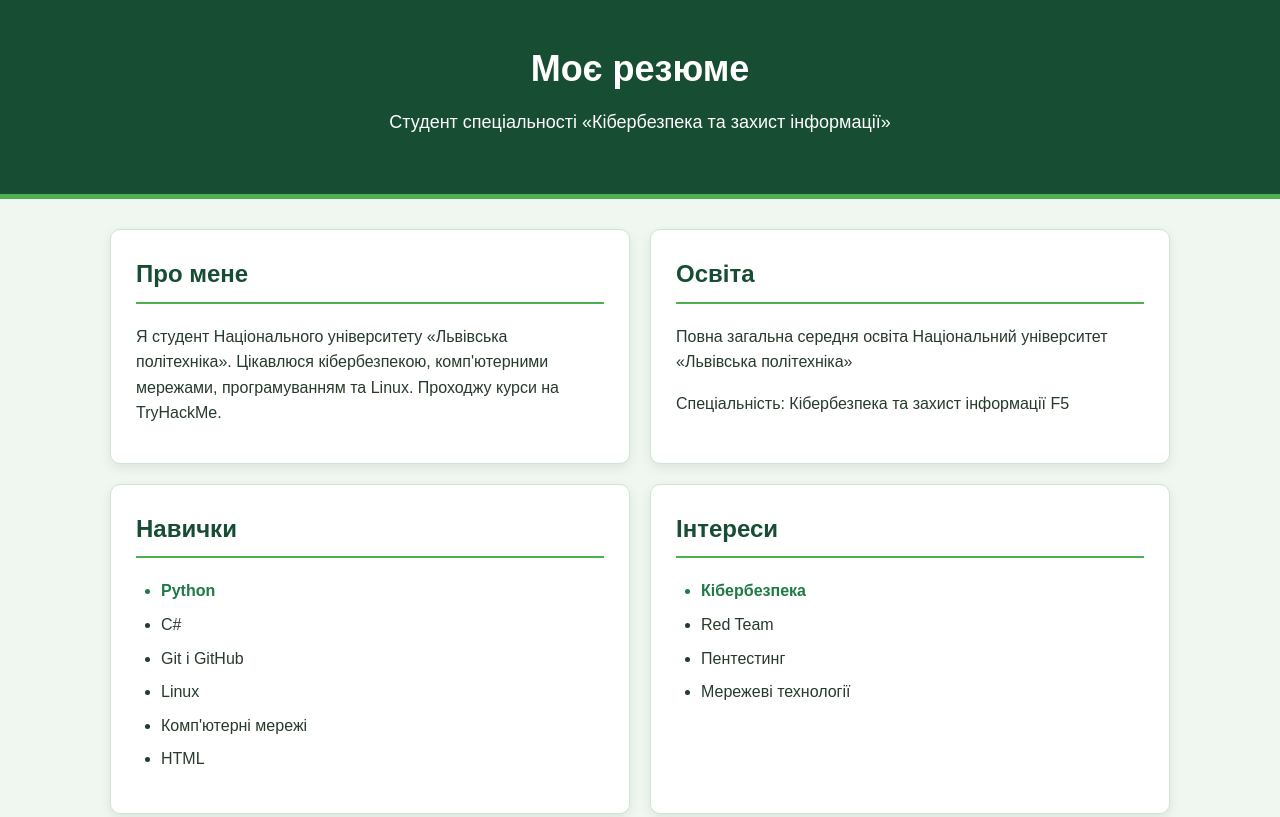
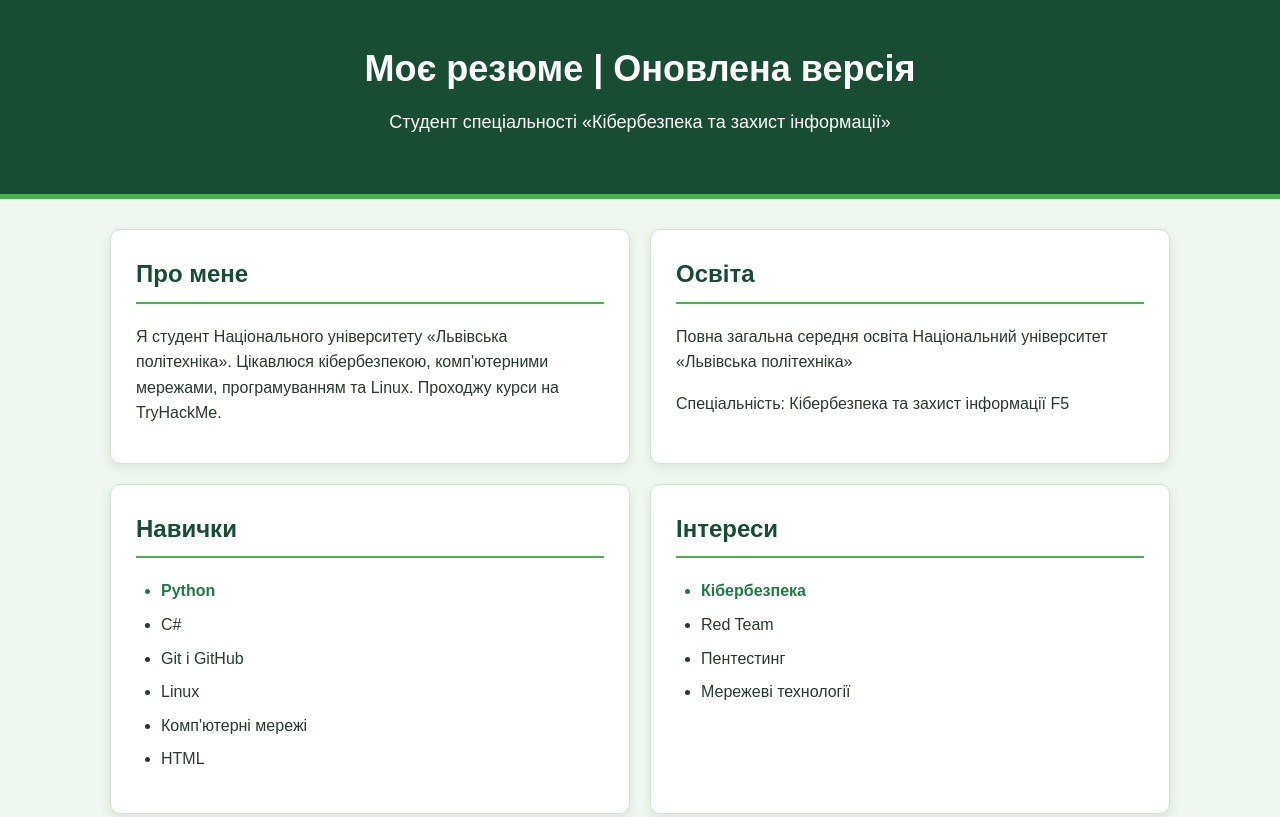
Before and after one commit to andriynastasyac-star/web-lab05-static, a plain HTML site: page index.html in a window 1280 px wide. Shown: the top 817 px of the page. Drawn offline with Linux system fonts and the light colour scheme.

Commit message:
Update website heading

```diff
--- a/index.html
+++ b/index.html
@@ -13,7 +13,7 @@
 <body>
 
     <header>
-        <h1>Моє резюме</h1>
+        <h1>Моє резюме | Оновлена версія</h1>
         <p>Студент спеціальності «Кібербезпека та захист інформації»</p>
     </header>
 
```
